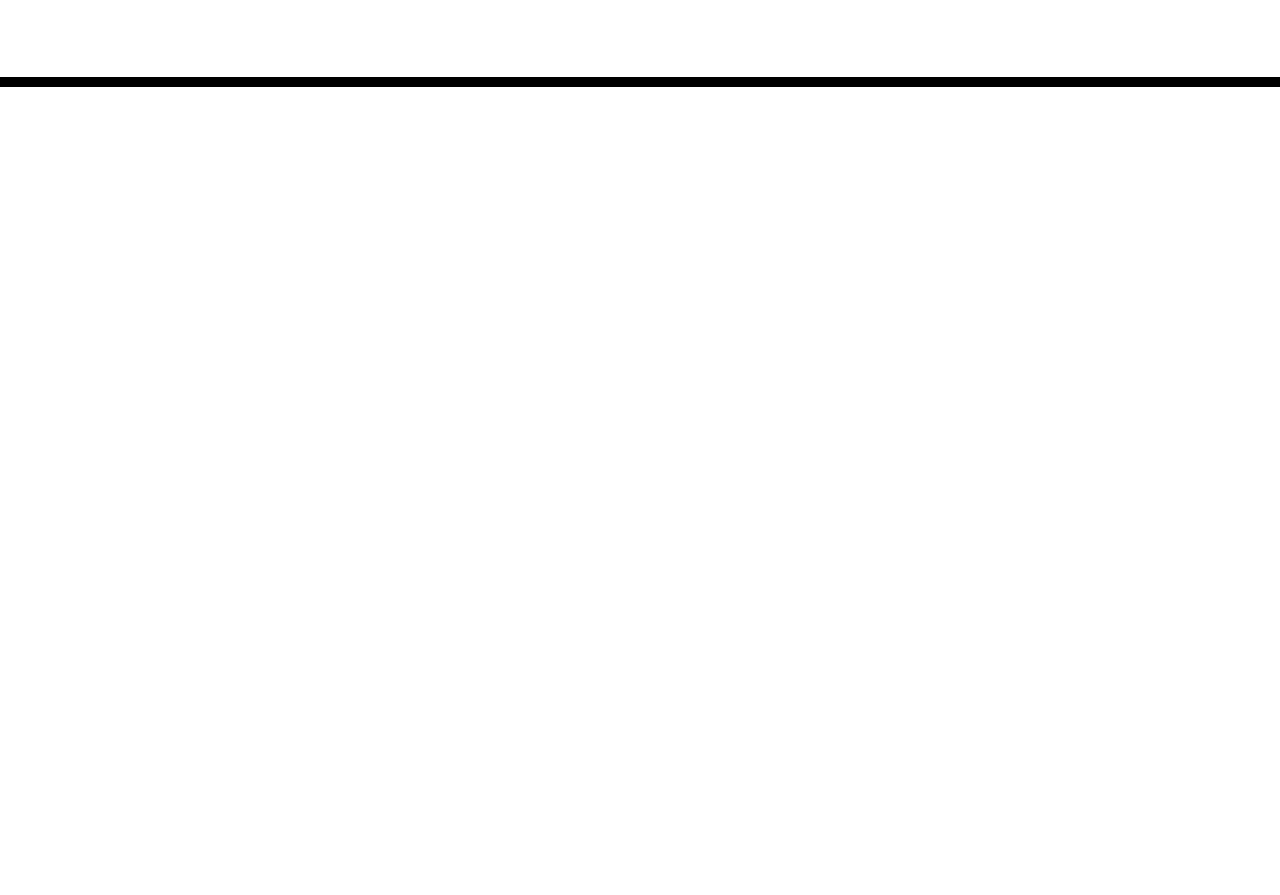
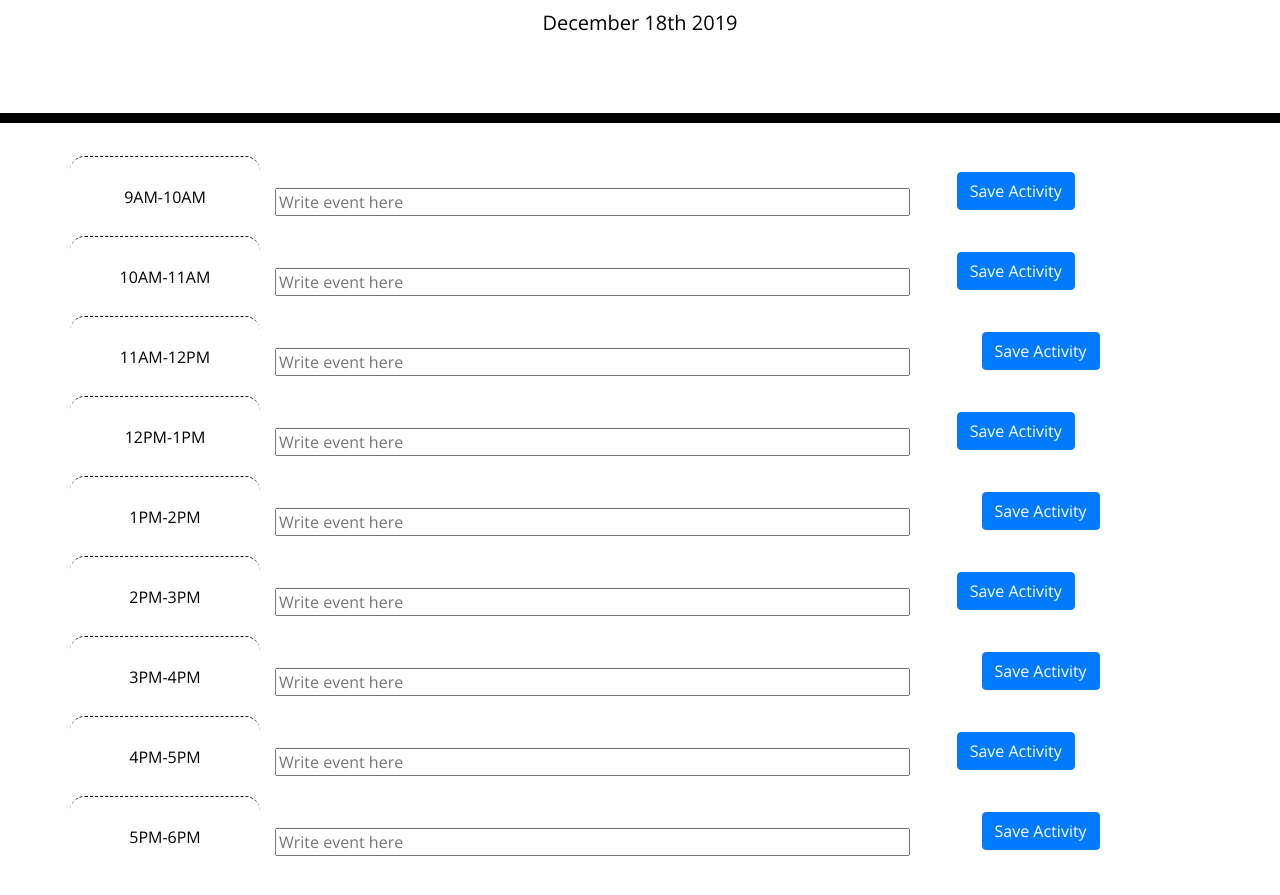
Before and after one commit to Ayeser/Fifth_Assignment_Day_Planner, a plain HTML site: page index.html in a window 1280 px wide. Shown: the part 181-1076 px from the top of the page. Before the commit the page ends 800 px from the top, so only its background shows below. Drawn offline with nearby package versions, Linux system fonts and the light colour scheme; files that its build step writes are made by us from their sources.

Commit message:
There are now rows for each business hour and the save button console.logs the hour number

```diff
--- a/index.html
+++ b/index.html
@@ -18,7 +18,7 @@
       href="https://fonts.googleapis.com/css?family=Open+Sans&display=swap"
       rel="stylesheet"
     />
-    <link rel="stylesheet" href="style.css" />
+    <link rel="stylesheet" href="style/style.css" />
     <title>Work Day Scheduler</title>
   </head>
 
@@ -29,11 +29,155 @@
       <p id="currentDay" class="lead"></p>
     </header>
     <div class="container">
-      <!-- Timeblocks go here -->
+
+    <!-- 9AM-->
+<div class="row">
+  <div class="col-sm-2 time-block hour">
+    <p>9AM-10AM</p>
+  </div>
+
+  <div class="col-sm-7">
+    <input type="text" Placeholder="Write event here"></input>
+  </div>
+
+  <div class="col-sm-3">
+    <button class="btn btn-primary" type="submit" value="Submit" onclick="saveActivity(9)">Save Activity</button>
+  </div>
+
+  </div>
+
+      <!-- 10AM-->
+<div class="row">
+  <div class="col-sm-2 time-block hour">
+    <p>10AM-11AM</p>
+  </div>
+
+  <div class="col-sm-7">
+    <input type="text" Placeholder="Write event here"></input>
+  </div>
+
+  <div class="col-sm-3">
+    <button class="btn btn-primary" type="submit" value="Submit" onclick="saveActivity(10)">Save Activity</button>
+  </div>
+
+</div>
+
+      <!-- 11AM-->
+      <div class="row">
+        <div class="col-sm-2 time-block hour">
+          <p>11AM-12PM</p>
+        </div>
+
+        <div class="col-sm-7">
+          <input type="text" Placeholder="Write event here"></input>
+        </div>
+
+        <div class="col-sm-3">
+          <button class="btn btn-primary" type="submit" value="Submit" onclick="saveActivity(11)">Save Activity</button>
+        </div>
+
+      </div>
+
+            <!-- 12PM-->
+<div class="row">
+  <div class="col-sm-2 time-block hour">
+    <p>12PM-1PM</p>
+  </div>
+
+  <div class="col-sm-7">
+    <input type="text" Placeholder="Write event here"></input>
+  </div>
+
+  <div class="col-sm-3">
+    <button class="btn btn-primary" type="submit" value="Submit" onclick="saveActivity(12)">Save Activity</button>
+  </div>
+
+</div>
+
+      <!-- 1PM-->
+      <div class="row">
+        <div class="col-sm-2 time-block hour">
+          <p>1PM-2PM</p>
+        </div>
+
+        <div class="col-sm-7">
+          <input type="text" Placeholder="Write event here"></input>
+        </div>
+
+        <div class="col-sm-3">
+          <button class="btn btn-primary" type="submit" value="Submit" onclick="saveActivity(1)">Save Activity</button>
+        </div>
+
+      </div>
+
+            <!-- 2PM-->
+<div class="row">
+  <div class="col-sm-2 time-block hour">
+    <p>2PM-3PM</p>
+  </div>
+
+  <div class="col-sm-7">
+    <input type="text" Placeholder="Write event here"></input>
+  </div>
+
+  <div class="col-sm-3">
+    <button class="btn btn-primary" type="submit" value="Submit" onclick="saveActivity(2)">Save Activity</button>
+  </div>
+
+</div>
+
+      <!-- 3PM-->
+      <div class="row">
+        <div class="col-sm-2 time-block hour">
+          <p>3PM-4PM</p>
+        </div>
+
+        <div class="col-sm-7">
+          <input type="text" Placeholder="Write event here"></input>
+        </div>
+
+        <div class="col-sm-3">
+          <button class="btn btn-primary" type="submit" value="Submit" onclick="saveActivity(3)">Save Activity</button>
+        </div>
+
+      </div>
+
+            <!-- 4PM-->
+<div class="row">
+  <div class="col-sm-2 time-block hour">
+    <p>4PM-5PM</p>
+  </div>
+
+  <div class="col-sm-7">
+    <input type="text"  Placeholder="Write event here"></input>
+  </div>
+
+  <div class="col-sm-3">
+    <button class="btn btn-primary" type="submit" value="Submit" onclick="saveActivity(4)">Save Activity</button>
+  </div>
+
+</div>
+
+      <!-- 5PM-->
+      <div class="row">
+        <div class="col-sm-2 time-block hour">
+          <p>5PM-6PM</p>
+        </div>
+
+        <div class="col-sm-7">
+          <input type="text" Placeholder="Write event here"></input>
+        </div>
+
+        <div class="col-sm-3">
+          <button class="btn btn-primary" type="submit" value="Submit" onclick="saveActivity(5)">Save Activity</button>
+        </div>
+
+      </div>
+
     </div>
 
     <script src="https://code.jquery.com/jquery-3.4.1.min.js"></script>
     <script src="https://cdnjs.cloudflare.com/ajax/libs/moment.js/2.24.0/moment.min.js"></script>
-    <script src="/script/script.js"></script>
+    <script src="script/script.js"></script>
   </body>
 </html>
--- a/script/script.js
+++ b/script/script.js
@@ -0,0 +1,23 @@
+// First need to load all currently saved localStorage into middle column
+// Have button click event ready so saves new entries into localStorage
+
+let flagPast = false;
+//above line will flip to change the attr of event block to class "past". also "present" and "future"
+
+$(document).ready(function () {
+    document.getElementById("currentDay").innerHTML = moment().format('MMMM Do YYYY');
+// put function here for drawing the localStorage into middle column
+
+})
+
+$(".saveBtn").on('click', function() {
+    //when hit save button, push to localStorage\
+    // write in a way that it will identify the button id.
+    console.log("This button is working");
+    var activity = document.getElementById("9AM").value;
+    localStorage.setItem("9AM", activity);
+})
+
+function saveActivity(time) {
+    console.log(time);
+};
--- a/style/style.css
+++ b/style/style.css
@@ -2,6 +2,10 @@ body {
     font-family: 'Open Sans', sans-serif;
     font-size: 16px;
     line-height: 1;
+  }
+
+  input {
+    width: 100%;
   }
 
   textarea{
```
